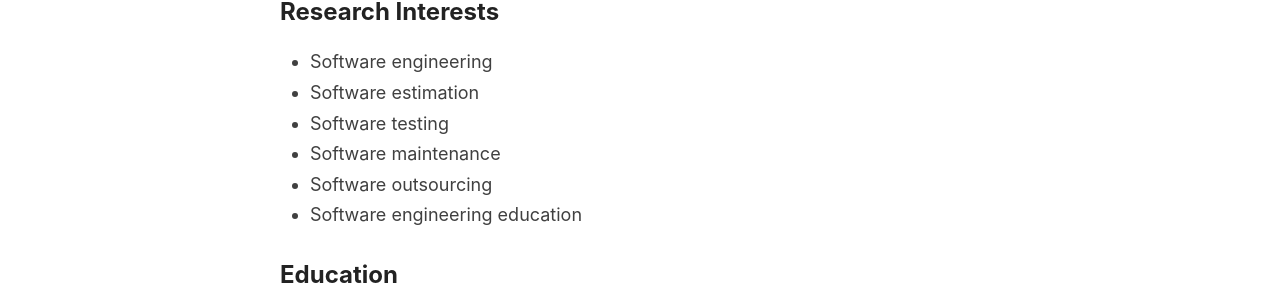
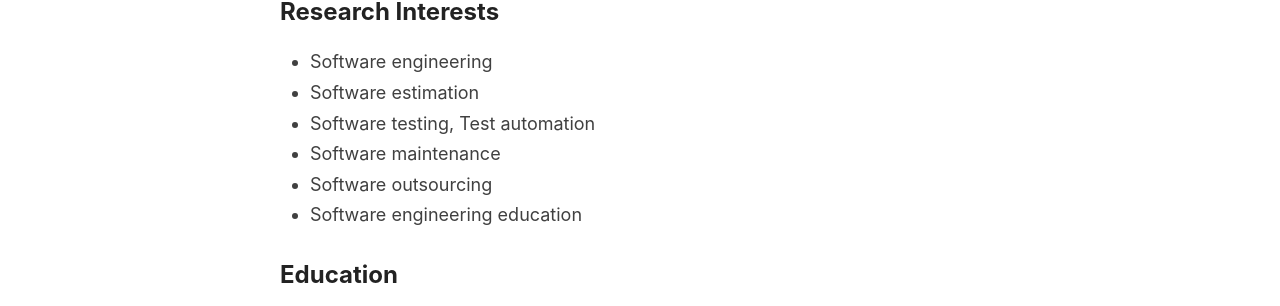
Before and after one commit to vuqngit/vuqngit.github.io, a Jekyll site: the page built from index.html, in a window 1280 px wide. Shown: the part 438-744 px from the top of the page. Built offline with Jekyll 4.4.1, drawn with Linux system fonts in a browser that asks for light colours.

Commit message:
Update index.html

```diff
--- a/index.html
+++ b/index.html
@@ -15,7 +15,7 @@ Email: nvu[at]fit.hcmus.edu.vn <p>
 <ul style="list-style-type:disc;">
   <li>Software engineering</li>
   <li>Software estimation</li>
-  <li>Software testing</li>
+  <li>Software testing, Test automation</li>
   <li>Software maintenance</li>
   <li>Software outsourcing</li>
   <li>Software engineering education</li>
```
